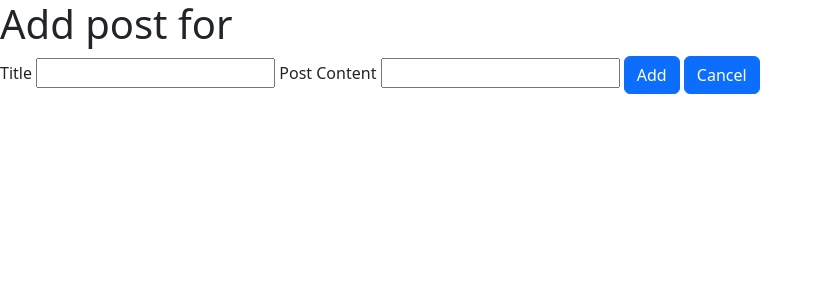
After one commit to MikeFred001/flask-blogly, a Flask app: template templates/add_post_form.html in a window 1280 px wide. The commit adds this page. Shown: the top 300 px of the page, without its empty margins (0-823 px from the left). Run offline with Flask 3, Linux system fonts and the light colour scheme; the template is opened without the code that fills it, so the values that code supplies are empty.

Commit message:
WIP: add post

```diff
--- a/app.py
+++ b/app.py
@@ -3,8 +3,8 @@
 import os
 
 from flask import Flask, request, render_template, redirect
-from models import connect_db, db, User
-#debug toolbar
+from models import connect_db, db, User, Post
+# debug toolbar
 app = Flask(__name__)
 app.config['SQLALCHEMY_DATABASE_URI'] = os.environ.get(
     "DATABASE_URL", 'postgresql:///blogly')
@@ -98,3 +98,28 @@ def delete_user(user_id):
     db.session.commit()
 
     return redirect('/users')
+
+
+@app.get('/users/<int:user_id>/posts/new')
+def display_add_post_form(user_id):
+    """Displays add post form to add a post"""
+
+    user = User.query.get_or_404(user_id)
+
+    return render_template("add_post_form.html", user=user)
+
+
+@app.post('/users/<int:user_id>/posts/new')
+def handle_add_post_form(user_id):
+    """Handle form to add a post"""
+    user = User.query.get_or_404(user_id)
+
+    new_post = Post(
+        title=request.form['post_title'],
+        content=request.form['post_content']
+    )
+
+    user.posts.append(new_post)
+    db.session.commit()
+
+    return redirect(f"/users/{user.id}")
--- /dev/null
+++ b/templates/add_post_form.html
@@ -0,0 +1,22 @@
+{% extends 'base.html' %}
+{% block title%}Create a user{% endblock %}
+
+{% block header %}
+<h1>Add post for {{user.first_name}} {{user.last_name}}</h1>
+{% endblock %}
+
+{% block content%}
+<form method="POST" action="/users/{{user.id}}/posts/new">
+
+  <label for="post_title">Title</label>
+  <input id="post_title" name="post_title">
+
+  <label for="post_content">Post Content</label>
+  <input id="post_content" name="post_content">
+
+
+  <button class="btn btn-primary"><a>Add</a></button>
+
+  <a class="btn btn-primary" href="/users/{{user.id}}">Cancel</a>
+</form>
+{% endblock %}
```
Also changed, not shown: templates/user_info.html (+15 -0 lines).
